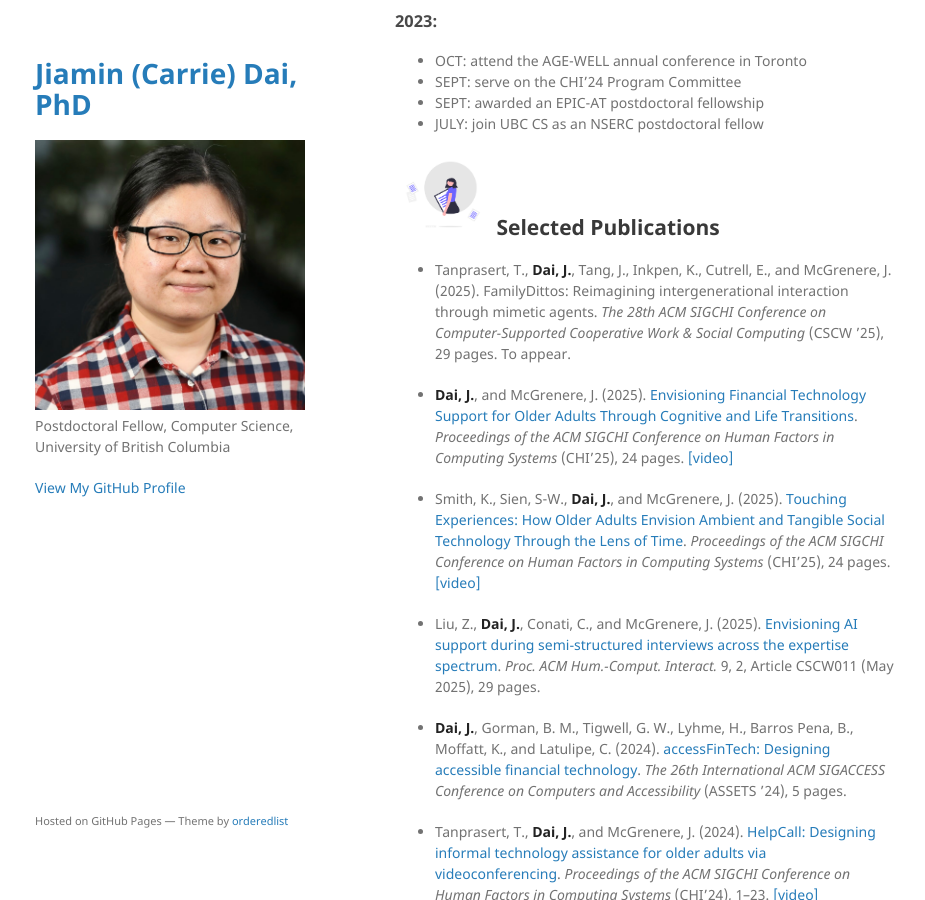
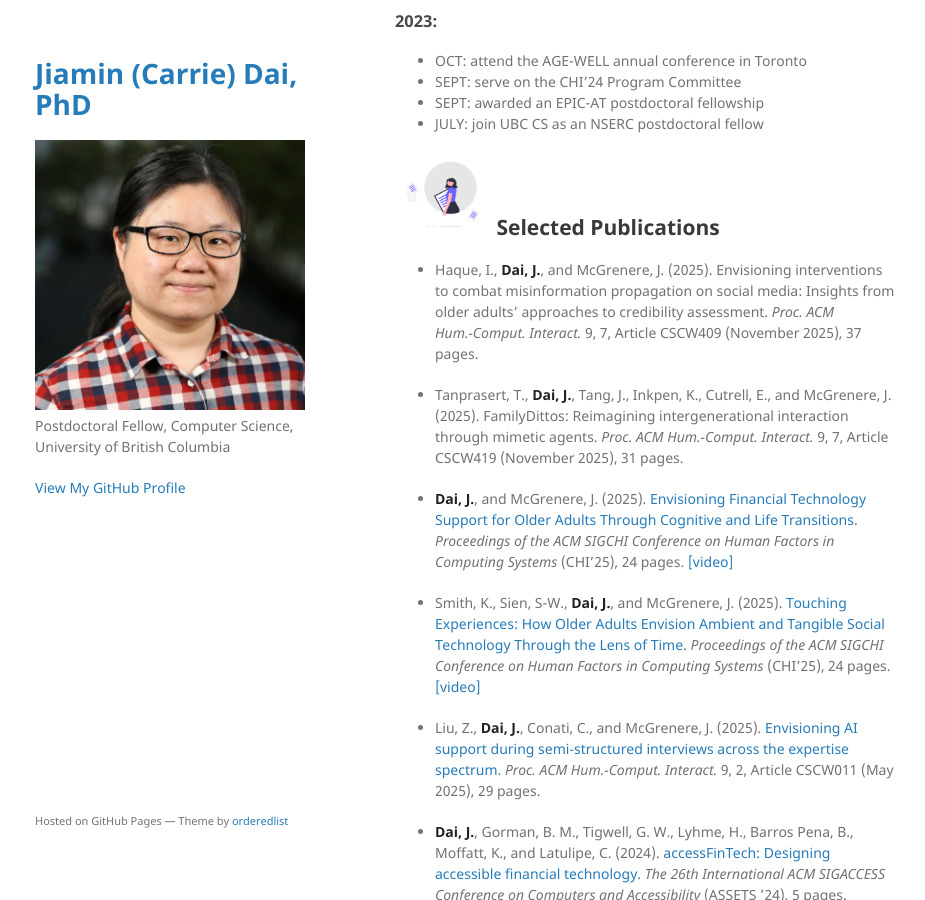
Before and after one commit to jiamin-dai/jiamin-dai.github.io, a Jekyll site: the page built from index.md, in a window 1280 px wide and 900 px high, scrolled down 1696 px. Shown: the whole window, without its empty margins (175-1100 px from the left). Built offline with Jekyll 4.4.1, drawn with Linux system fonts in a browser that asks for light colours; our own code applies the rules of GitHub Pages for plain Markdown files.

Commit message:
Update index.md

```diff
--- a/index.md
+++ b/index.md
@@ -77,9 +77,12 @@ Text can be **bold**, _italic_, or ~~strikethrough~~.
 
 ## <img src="/assets/img/undraw_pub_My_documents_re_13dc.png" width="96"> Selected Publications
 
+*  Haque, I., **Dai, J.**, and McGrenere, J. (2025). Envisioning interventions to combat misinformation propagation on social media:
+Insights from older adults’ approaches to credibility assessment. _Proc. ACM Hum.‑Comput. Interact._ 9, 7, Article CSCW409 (November
+2025), 37 pages.
+
 *  Tanprasert, T., **Dai, J.**, Tang, J., Inkpen, K., Cutrell, E., and McGrenere, J. (2025). FamilyDittos: Reimagining intergenerational
-interaction through mimetic agents. _The 28th ACM SIGCHI Conference on Computer‑Supported Cooperative Work & Social
-Computing_ (CSCW ’25), 29 pages. To appear.
+interaction through mimetic agents. _Proc. ACM Hum.‑Comput. Interact._ 9, 7, Article CSCW419 (November 2025), 31 pages.
 
 *   **Dai, J.**, and McGrenere, J. (2025). [Envisioning Financial Technology Support for Older Adults Through Cognitive and Life Transitions](https://dl.acm.org/doi/10.1145/3706598.3713427). _Proceedings of the ACM SIGCHI Conference on Human Factors in Computing Systems_ (CHI’25), 24 pages. [[video]](https://www.youtube.com/watch?v=PC1cYRIBT60&ab_channel=ACMSIGCHI)
 
```
